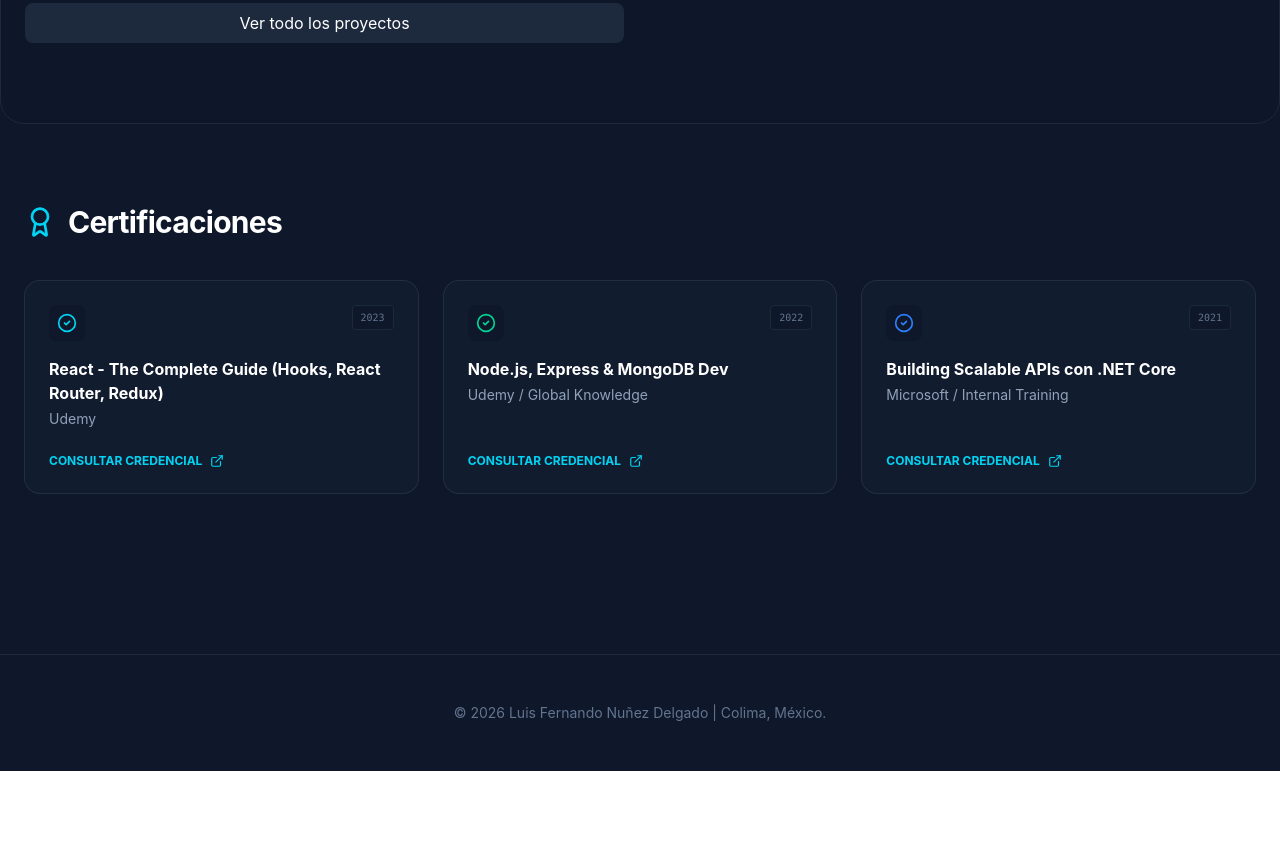
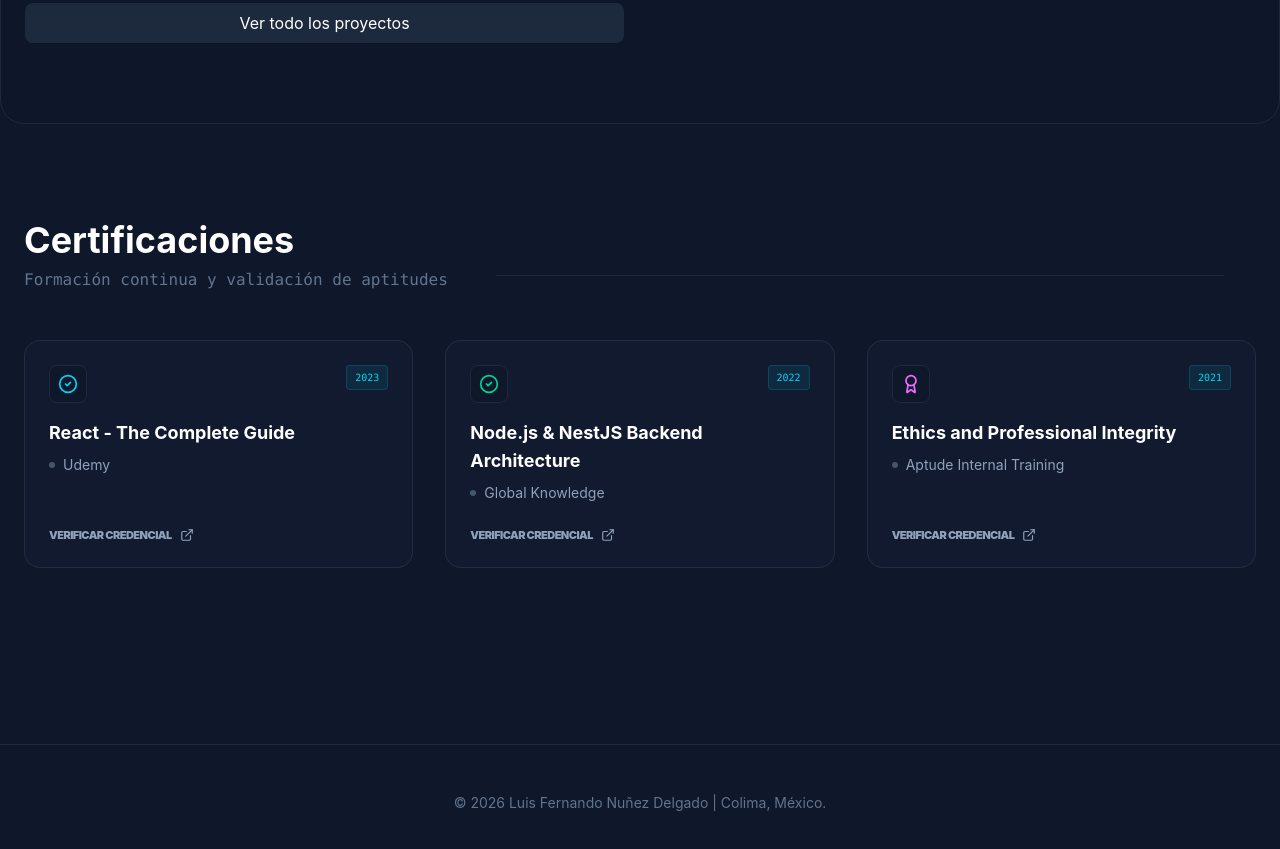
Before and after one commit to luisiy01/mi_landing_page, a React (Vite) app: page / in a window 1280 px wide. Shown: the part 1780-2629 px from the top of the page. Before the commit the page ends 2551 px from the top, so only its background shows below. Built offline with nearby package versions, Linux system fonts and the light colour scheme.

Commit message:
agregar efectos para las certificaciones

```diff
--- a/src/CertificationSection.tsx
+++ b/src/CertificationSection.tsx
@@ -1,74 +1,95 @@
+import { motion } from 'framer-motion';
 import { Award, ExternalLink, CheckCircle2 } from 'lucide-react';
-import { motion } from 'framer-motion';
+
+interface Certification {
+    title: string;
+    issuer: string;
+    date: string;
+    link: string;
+    icon: React.ReactNode;
+}
+
+const CertificationCard = ({ cert }: { cert: Certification }) => {
+    return (
+        <motion.div
+            whileHover={{ y: -8 }}
+            className="relative group cursor-default"
+        >
+            {/* Efecto de Brillo de Fondo (Glow) */}
+            <div className="absolute -inset-0.5 bg-gradient-to-r from-cyan-500 to-fuchsia-600 rounded-2xl opacity-0 group-hover:opacity-30 blur transition duration-500"></div>
+
+            {/* Contenido de la Tarjeta */}
+            <div className="relative bg-[#111a2e] border border-slate-700/50 p-6 rounded-2xl h-full flex flex-col justify-between">
+                <div>
+                    <div className="flex justify-between items-start mb-4">
+                        <div className="p-2 bg-slate-900 rounded-lg border border-slate-800">
+                            {cert.icon}
+                        </div>
+                        <span className="text-[10px] font-mono text-cyan-400 bg-cyan-500/10 px-2 py-1 rounded border border-cyan-500/20">
+                            {cert.date}
+                        </span>
+                    </div>
+
+                    <h3 className="text-white font-bold text-lg mb-2 group-hover:text-cyan-300 transition-colors">
+                        {cert.title}
+                    </h3>
+                    <p className="text-slate-400 text-sm mb-6 flex items-center gap-2">
+                        <span className="w-1.5 h-1.5 rounded-full bg-slate-600"></span>
+                        {cert.issuer}
+                    </p>
+                </div>
+
+                <a
+                    href={cert.link}
+                    target="_blank"
+                    rel="noopener noreferrer"
+                    className="flex items-center gap-2 text-[11px] font-black uppercase tracking-tighter text-slate-400 group-hover:text-cyan-400 transition-colors"
+                >
+                    Verificar Credencial <ExternalLink size={14} />
+                </a>
+            </div>
+        </motion.div>
+    );
+};
 
 export const CertificationSection = () => {
     const certifications = [
         {
-            title: "React - The Complete Guide (Hooks, React Router, Redux)",
+            title: "React - The Complete Guide",
             issuer: "Udemy",
             date: "2023",
-            link: "#", // Aquí pondrías el link a tu certificado
+            link: "#",
             icon: <CheckCircle2 className="text-cyan-400" size={20} />
         },
         {
-            title: "Node.js, Express & MongoDB Dev",
-            issuer: "Udemy / Global Knowledge",
+            title: "Node.js & NestJS Backend Architecture",
+            issuer: "Global Knowledge",
             date: "2022",
             link: "#",
             icon: <CheckCircle2 className="text-emerald-400" size={20} />
         },
         {
-            title: "Building Scalable APIs con .NET Core",
-            issuer: "Microsoft / Internal Training",
+            title: "Ethics and Professional Integrity",
+            issuer: "Aptude Internal Training",
             date: "2021",
             link: "#",
-            icon: <CheckCircle2 className="text-blue-500" size={20} />
+            icon: <Award className="text-fuchsia-400" size={20} />
         }
     ];
 
     return (
-        <section className="container mx-auto px-6 py-20">
-            <motion.div
-                initial={{ opacity: 0, y: 20 }}
-                whileInView={{ opacity: 1, y: 0 }}
-                viewport={{ once: true }}
-                className="flex items-center gap-3 mb-10"
-            >
-                <Award className="text-cyan-400" size={32} />
-                <h2 className="text-3xl font-bold text-white tracking-tight">Certificaciones</h2>
-            </motion.div>
+        <section className="container mx-auto px-6 py-24">
+            <div className="flex flex-col md:flex-row md:items-end justify-between mb-12 gap-4">
+                <div>
+                    <h2 className="text-4xl font-bold text-white mb-2">Certificaciones</h2>
+                    <p className="text-slate-500 font-mono">Formación continua y validación de aptitudes</p>
+                </div>
+                <div className="h-[1px] flex-1 bg-slate-800 mx-8 hidden md:block mb-4"></div>
+            </div>
 
-            <div className="grid grid-cols-1 md:grid-cols-2 lg:grid-cols-3 gap-6">
+            <div className="grid grid-cols-1 md:grid-cols-2 lg:grid-cols-3 gap-8">
                 {certifications.map((cert, index) => (
-                    <motion.div
-                        key={index}
-                        whileHover={{ y: -5, borderColor: 'rgba(34, 211, 238, 0.3)' }}
-                        className="bg-slate-800/30 border border-slate-700/50 p-6 rounded-2xl flex flex-col justify-between group transition-all"
-                    >
-                        <div>
-                            <div className="flex justify-between items-start mb-4">
-                                <div className="p-2 bg-slate-900 rounded-lg">
-                                    {cert.icon}
-                                </div>
-                                <span className="text-[10px] font-mono text-slate-500 bg-slate-900 px-2 py-1 rounded border border-slate-800">
-                                    {cert.date}
-                                </span>
-                            </div>
-                            <h3 className="text-white font-bold mb-1 group-hover:text-cyan-400 transition-colors">
-                                {cert.title}
-                            </h3>
-                            <p className="text-slate-400 text-sm mb-6">{cert.issuer}</p>
-                        </div>
-
-                        <a
-                            href={cert.link}
-                            target="_blank"
-                            rel="noopener noreferrer"
-                            className="flex items-center gap-2 text-xs font-bold text-cyan-400 hover:text-cyan-300 transition-colors mt-auto"
-                        >
-                            CONSULTAR CREDENCIAL <ExternalLink size={14} />
-                        </a>
-                    </motion.div>
+                    <CertificationCard key={index} cert={cert} />
                 ))}
             </div>
         </section>
```
